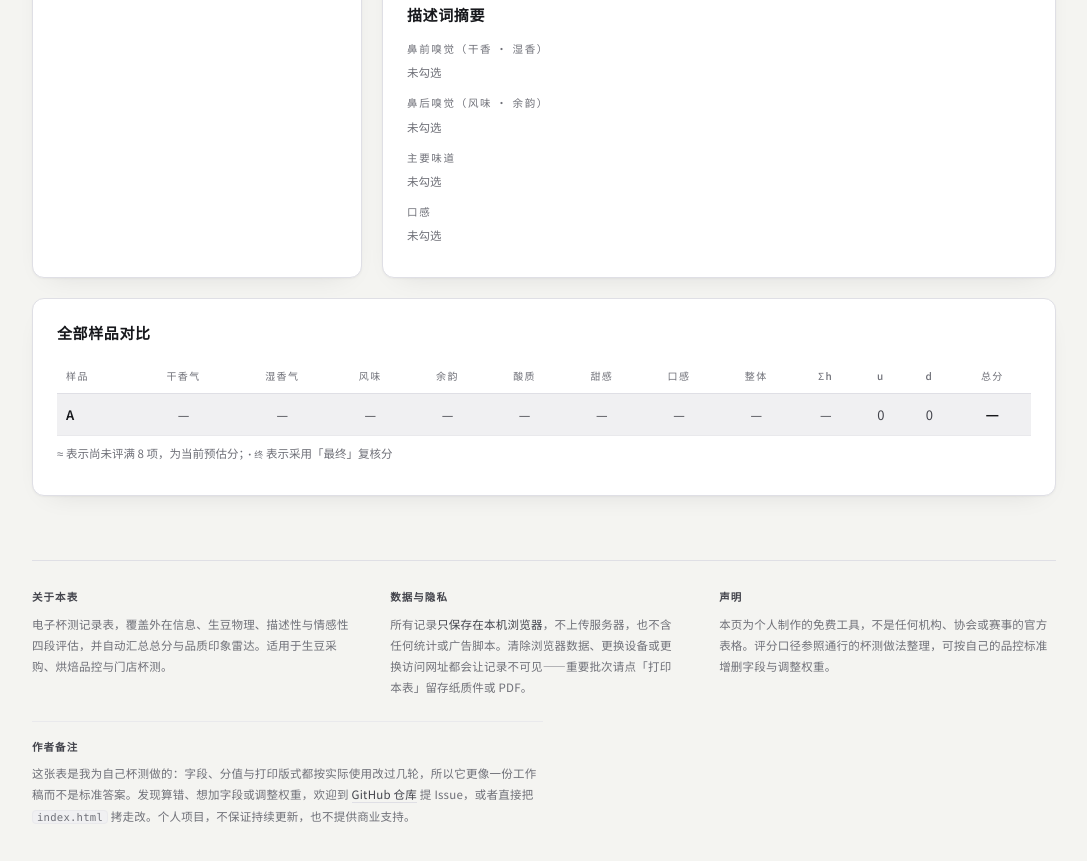
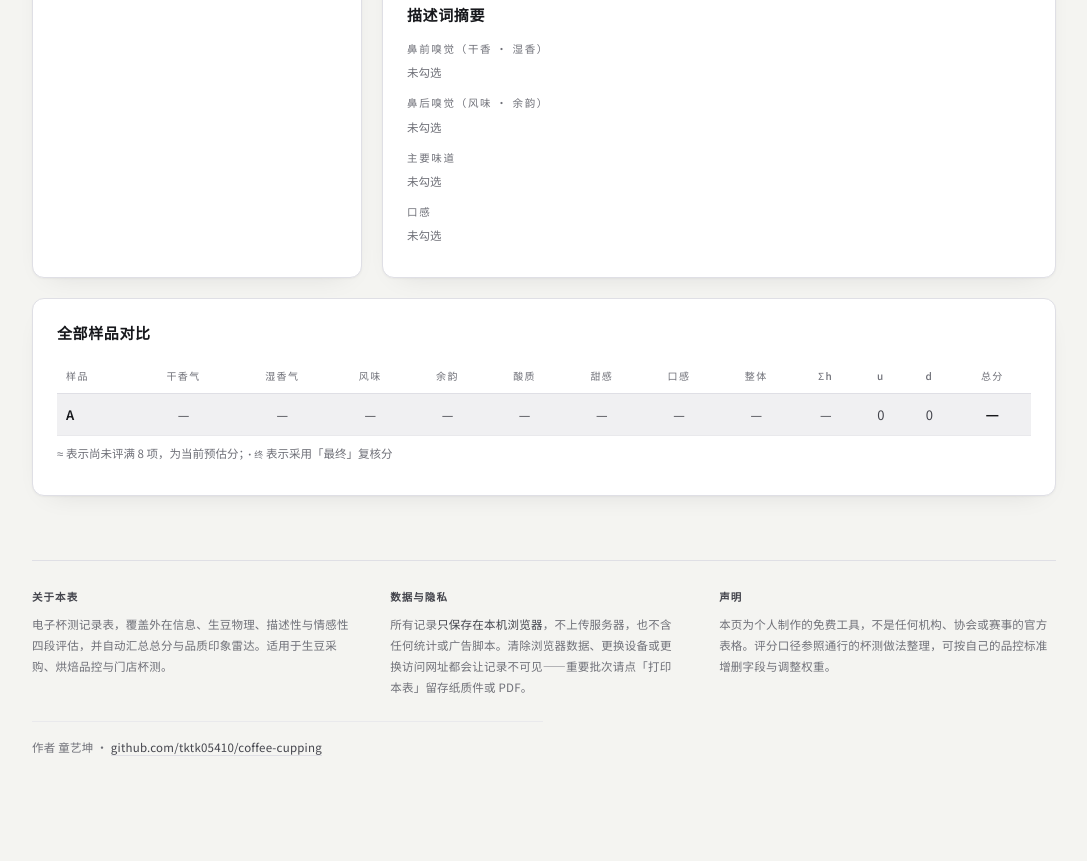
Before and after one commit to tktk05410/coffee-cupping, a plain HTML site: page index.html in a window 1280 px wide. Shown: the part 7450-8311 px from the top of the page, without its empty margins (96-1183 px from the left). Drawn offline with Linux system fonts and the light colour scheme.

Commit message:
Trim author note to name and repo link

```diff
--- a/index.html
+++ b/index.html
@@ -542,7 +542,6 @@ section[id]{scroll-margin-top:112px}
 }
 .foot p{margin:0;text-align:left}
 .foot b{color:var(--ink2);font-weight:500}
-.foot code{font-family:ui-monospace,SFMono-Regular,Menlo,monospace;font-size:.92em;background:var(--surface);border:1px solid var(--line2);border-radius:4px;padding:0 4px}
 .foot a{color:var(--ink2);text-decoration:none;border-bottom:1px solid var(--line);transition:color .12s,border-color .12s}
 .foot a:hover{color:var(--ink);border-bottom-color:var(--ink3)}
 .foot-note{margin-top:22px;padding-top:15px;border-top:1px solid var(--line2);max-width:80ch}
@@ -898,8 +897,7 @@ section[id]{scroll-margin-top:112px}
     </div>
 
     <div class="foot-note">
-      <h4>作者备注</h4>
-      <p>这张表是我为自己杯测做的：字段、分值与打印版式都按实际使用改过几轮，所以它更像一份工作稿而不是标准答案。发现算错、想加字段或调整权重，欢迎到 <a href="https://github.com/tktk05410/coffee-cupping">GitHub 仓库</a> 提 Issue，或者直接把 <code>index.html</code> 拷走改。个人项目，不保证持续更新，也不提供商业支持。</p>
+      <p>作者 童艺坤 · <a href="https://github.com/tktk05410/coffee-cupping">github.com/tktk05410/coffee-cupping</a></p>
     </div>
 
     <div class="foot-print">咖啡杯测记录 · 记录仅存于本机浏览器 · 重要批次请打印留存</div>
```
Also changed, not shown: 1 other file.
